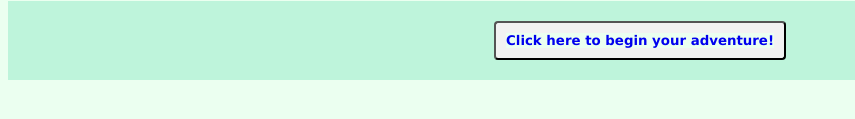
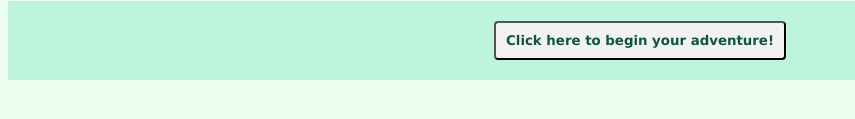
Before and after one commit to Morgenrain/bayareabites, a plain HTML site: page welcome.html in a window 1280 px wide. Shown: the part 445-564 px from the top of the page, 0-855 px from the left. Drawn offline with Linux system fonts and the light colour scheme.

Commit message:
Initial commit

```diff
--- a/welcome.css
+++ b/welcome.css
@@ -41,9 +41,7 @@ button {
 }
 
 a {
+  color: #0f5737;
   text-decoration: none;
+  background-color: #f2f2f2;
 }
-
-a:hover{
-  text-shadow: 10px;
-}
```
